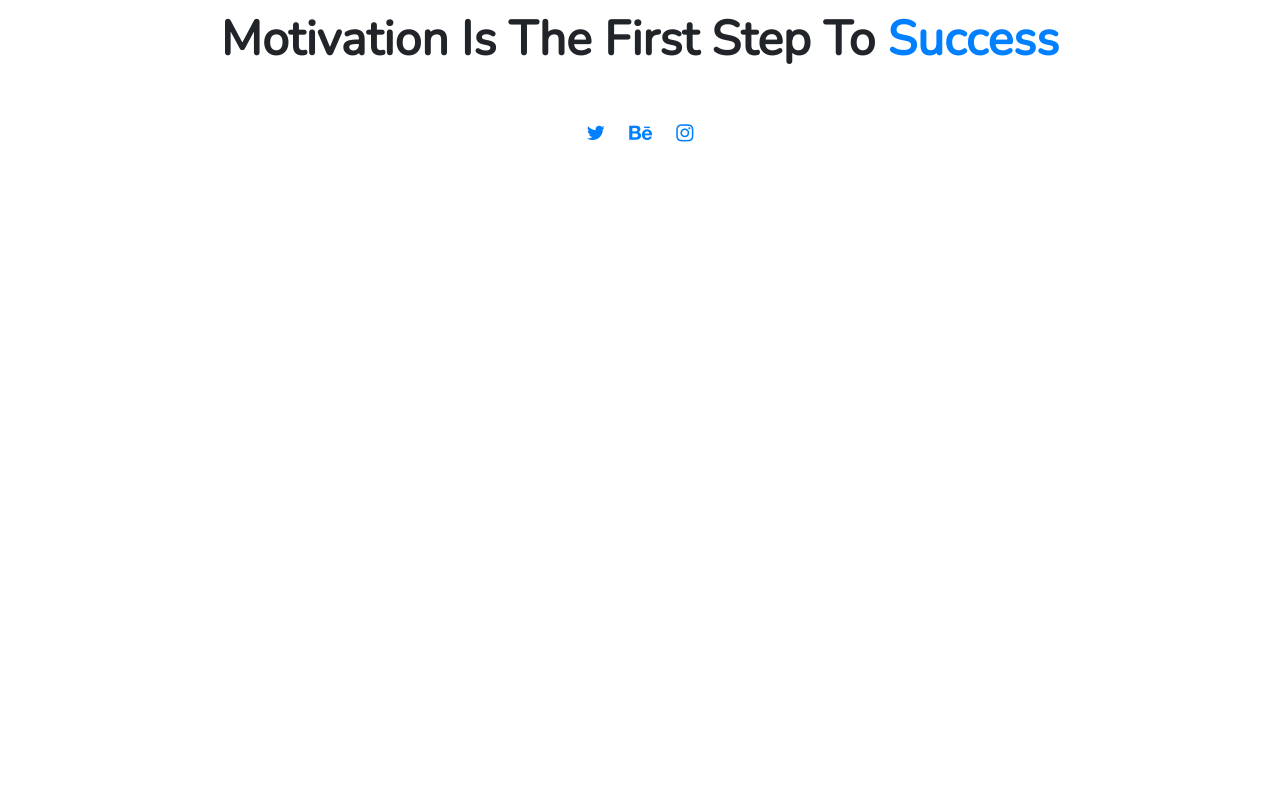
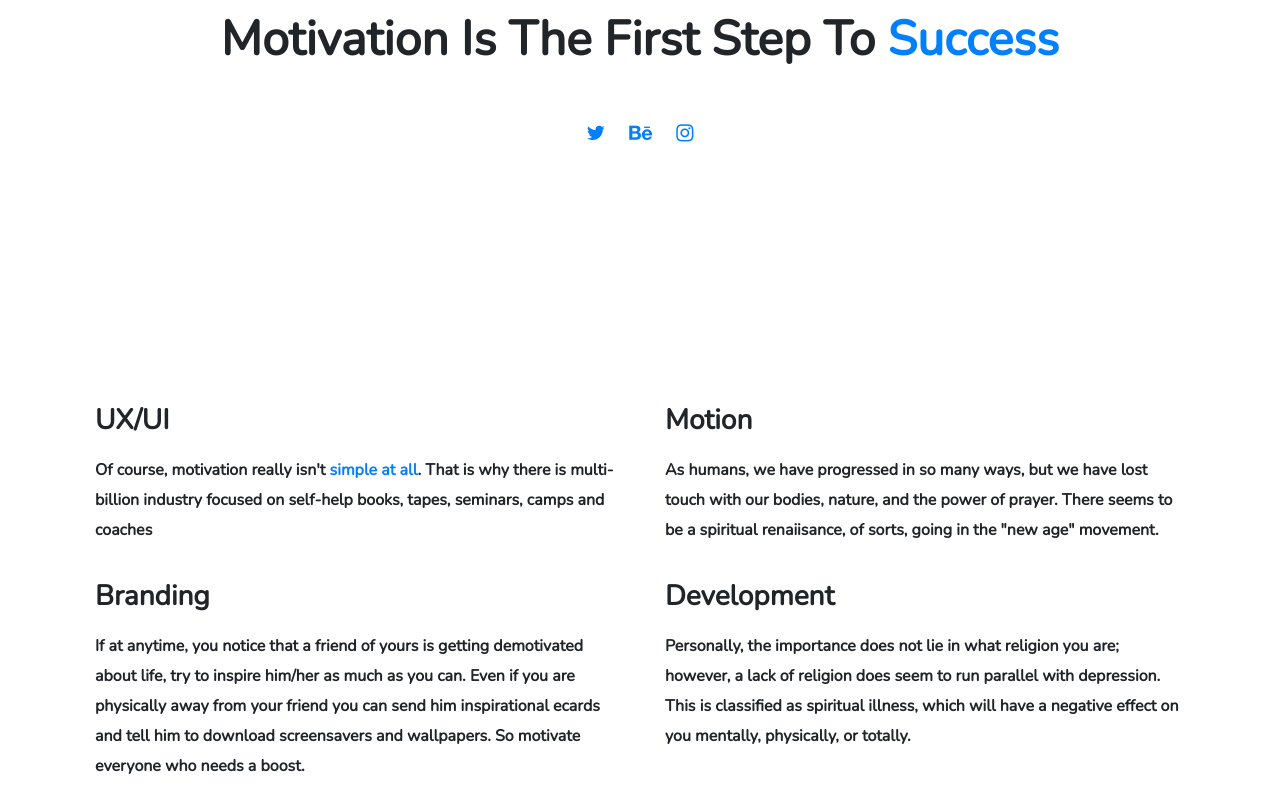
Before and after one commit to YuraKolesnikov/deab-website, a website: page app/index.html in a window 1280 px wide. Shown: the part 335-1142 px from the top of the page. Before the commit the page ends 800 px from the top, so only its background shows below. Drawn offline with nearby package versions, Linux system fonts and the light colour scheme; files that its build step writes are made by us from their sources.

Commit message:
Added about section

```diff
--- a/app/index.html
+++ b/app/index.html
@@ -84,13 +84,64 @@
 			</div>
 		</nav>
 		<div class="hero">
-			<h1 class="hero__title">Motivation Is The First Step To <span class="span--blue">Success</span></h1>
+			<h1 class="hero__title">
+				Motivation Is The First Step To <span class="span--blue">Success</span>
+			</h1>
 			<div class="hero__icons mt-5">
 				<i class="fa fa-custom fa-twitter"></i>
 				<i class="fa fa-custom fa-behance"></i>
 				<i class="fa fa-custom fa-instagram"></i>
 			</div>
 		</div>
+		<div class="about">
+			<div class="container">
+				<div class="row">
+					<div class="col-2">
+						<div class="about__item">
+							<h4 class="item__title">
+								UX/UI
+							</h4>
+							<p class="item__text">
+								Of course, motivation really isn't
+								<span class="span--blue">simple at all</span>. That is why there
+								is multi-billion industry focused on self-help books, tapes,
+								seminars, camps and coaches
+							</p>
+						</div>
+					</div>
+					<div class="col-2">
+						<div class="about__item">
+							<h4 class="item__title">
+								Motion
+							</h4>
+							<p class="item__text">
+								As humans, we have progressed in so many ways, but we have lost touch with our bodies, nature, and the power of prayer. There seems to be a spiritual renaiisance, of sorts, going in the "new age" movement.
+							</p>
+						</div>
+					</div>
+					<div class="col-2">
+						<div class="about__item">
+							<h4 class="item__title">
+								Branding
+							</h4>
+							<p class="item__text">
+								If at anytime, you notice that a friend of yours is getting demotivated about life, try to inspire him/her as much as you can. Even if you are physically away from your friend you can send him inspirational ecards and tell him to download screensavers and wallpapers. So motivate everyone who needs a boost.
+							</p>
+						</div>
+					</div>
+					<div class="col-2">
+						<div class="about__item">
+							<h4 class="item__title">
+								Development
+							</h4>
+							<p class="item__text">
+								Personally, the importance does not lie in what religion you are; however, a lack of religion does seem to run parallel with depression. This is classified as spiritual illness, which will have a negative effect on you mentally, physically, or totally.
+							</p>
+						</div>
+					</div>
+				</div>
+			</div>
+		</div>
 		<script src="js/scripts.min.js"></script>
 	</body>
 </html>
--- a/app/scss/_blocks/_grid.scss
+++ b/app/scss/_blocks/_grid.scss
@@ -25,7 +25,6 @@
 .col-2 {
   width: calc(50% - 30px);
   margin: 0 15px;
-  border: 1px solid #aaa;
   border-radius: 5px;
 }
 
@@ -35,7 +34,6 @@
   height: 200px;
 
   margin: 0 15px;
-  border: 1px solid #aaa;
   border-radius: 5px;
 }
 
@@ -45,7 +43,6 @@
   height:200px;
 
   margin: 0 15px;
-  border: 1px solid #aaa;
   border-radius: 5px;
 }
 
--- /dev/null
+++ b/app/scss/_sections/_about.scss
@@ -0,0 +1,18 @@
+.about {
+  &__item {
+    padding: 10px;
+    & .item__title {
+      font-size: 28px;
+      font-weight: 600;
+      line-height: 30px;
+      margin-bottom: 20px;
+    }
+
+
+    & .item__text {
+      font-size: 16px;
+      font-weight: 600;
+      line-height: 30px;
+    }
+  }
+}
--- a/app/scss/main.scss
+++ b/app/scss/main.scss
@@ -19,4 +19,5 @@ body {
 @import "_blocks/span";
 
 /* Sections */
+@import "_sections/about";
 @import "_sections/hero";
```
Lines whose indentation alone changed are shown as unchanged.
